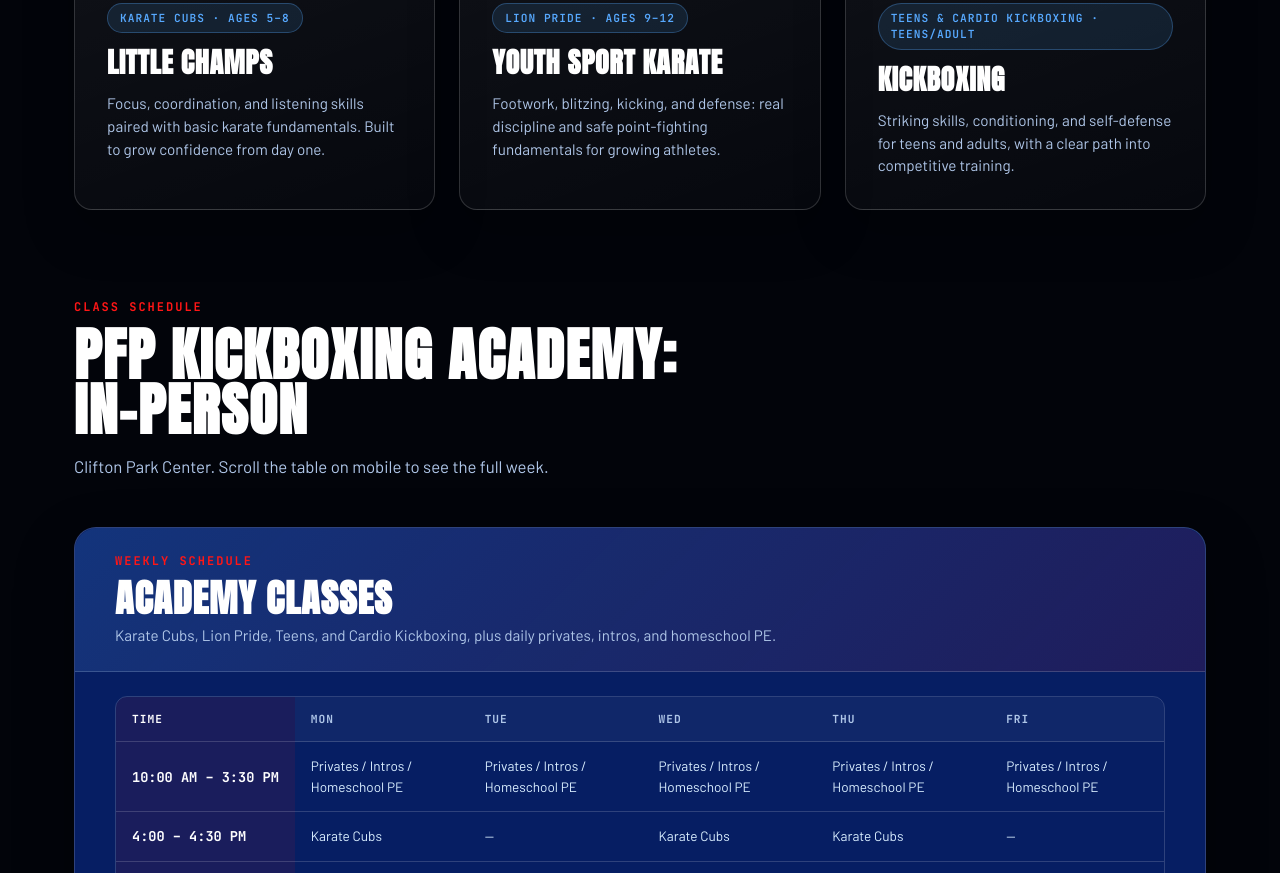
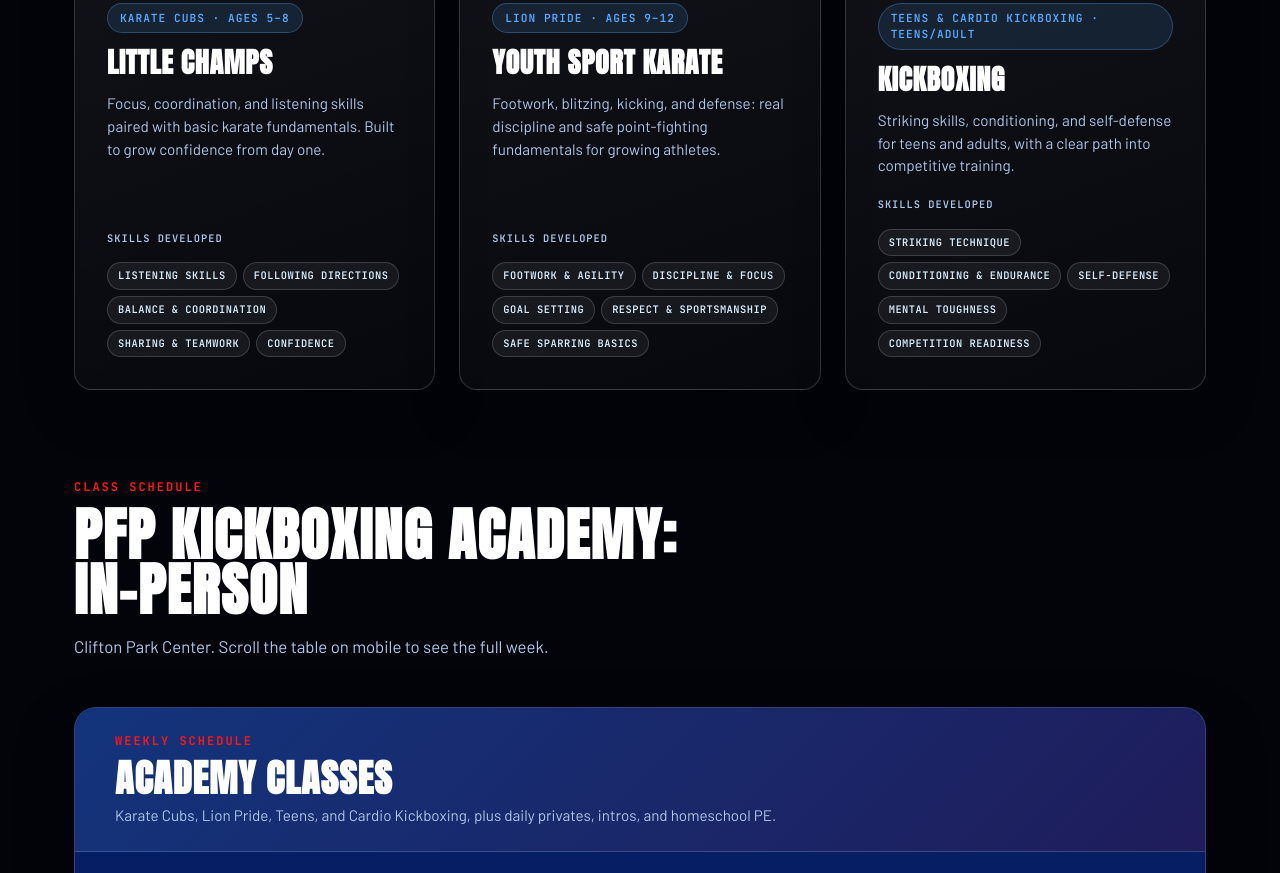
Before and after one commit to pfpkickboxingacademy-cmd/pfp-kickboxing-academy, a plain HTML site: page index.html in a window 1280 px wide. Shown: the part 2307-3180 px from the top of the page. Drawn offline with Linux system fonts and the light colour scheme.

Commit message:
Point Fighting University naming fix, PFP apparel wording, free-class/start-training buttons route to contact page, skills-developed tags on program cards, smaller mobile nav button

```diff
--- a/index.html
+++ b/index.html
@@ -217,6 +217,16 @@
     color:var(--ice);background:rgba(255,255,255,0.06);border:1px solid var(--line);
     padding:8px 14px;border-radius:100px;
   }
+  .skills-label{
+    font-family:'JetBrains Mono',monospace;font-size:0.65rem;letter-spacing:1px;text-transform:uppercase;
+    color:var(--muted);display:block;margin-top:4px;
+  }
+  .skills-tags{display:flex;flex-wrap:wrap;gap:6px;}
+  .pill-sm{
+    font-family:'JetBrains Mono',monospace;font-size:0.65rem;letter-spacing:0.5px;text-transform:uppercase;
+    color:var(--ice);background:rgba(255,255,255,0.06);border:1px solid var(--line);
+    padding:5px 10px;border-radius:100px;
+  }
 
   /* COACHES */
   .about-teaser{background:var(--navy);border-top:1px solid var(--line);border-bottom:1px solid var(--line);}
@@ -295,6 +305,7 @@
   @media (max-width:900px){
     .nav-links,.nav-actions .btn-ghost{display:none;}
     .hamburger{display:flex;}
+    .nav-actions .btn-primary{padding:9px 14px;font-size:0.65rem;letter-spacing:0.5px;}
     .hero .wrap{grid-template-columns:1fr;}
     .badges .wrap{grid-template-columns:repeat(2,1fr);}
     .cards,.cards.cols-2{grid-template-columns:1fr;}
@@ -343,7 +354,7 @@
       <h1>Train with purpose.<br><span>Fight with confidence.</span></h1>
       <p class="lede">Whether you're stepping onto the mat for the very first time or preparing for your next championship, train with Sensei Tyreeke Saint through world-class instruction designed to help you reach your next level.</p>
       <div class="hero-ctas">
-        <a href="mailto:PFPkickboxingacademy@gmail.com" class="btn btn-primary">Start Training</a>
+        <a href="contact.html#free-class" class="btn btn-primary">Start Training</a>
         <a href="#programs" class="btn btn-ghost">Explore Programs</a>
       </div>
     </div>
@@ -419,18 +430,42 @@
         <span class="tag">Karate Cubs · Ages 5&ndash;8</span>
         <h3>Little Champs</h3>
         <p>Focus, coordination, and listening skills paired with basic karate fundamentals. Built to grow confidence from day one.</p>
+        <span class="skills-label">Skills Developed</span>
+        <div class="skills-tags">
+          <span class="pill-sm">Listening Skills</span>
+          <span class="pill-sm">Following Directions</span>
+          <span class="pill-sm">Balance &amp; Coordination</span>
+          <span class="pill-sm">Sharing &amp; Teamwork</span>
+          <span class="pill-sm">Confidence</span>
+        </div>
       </div>
       <div class="card">
         <div class="program-photo"><img src="images/lion-pride.jpg" alt="Lion Pride student with competition medals"></div>
         <span class="tag">Lion Pride · Ages 9&ndash;12</span>
         <h3>Youth Sport Karate</h3>
         <p>Footwork, blitzing, kicking, and defense: real discipline and safe point-fighting fundamentals for growing athletes.</p>
+        <span class="skills-label">Skills Developed</span>
+        <div class="skills-tags">
+          <span class="pill-sm">Footwork &amp; Agility</span>
+          <span class="pill-sm">Discipline &amp; Focus</span>
+          <span class="pill-sm">Goal Setting</span>
+          <span class="pill-sm">Respect &amp; Sportsmanship</span>
+          <span class="pill-sm">Safe Sparring Basics</span>
+        </div>
       </div>
       <div class="card">
         <div class="program-photo"><img src="images/adults-kickboxing.jpg" alt="Teens and adults training together in class"></div>
         <span class="tag">Teens &amp; Cardio Kickboxing · Teens/Adult</span>
         <h3>Kickboxing</h3>
         <p>Striking skills, conditioning, and self-defense for teens and adults, with a clear path into competitive training.</p>
+        <span class="skills-label">Skills Developed</span>
+        <div class="skills-tags">
+          <span class="pill-sm">Striking Technique</span>
+          <span class="pill-sm">Conditioning &amp; Endurance</span>
+          <span class="pill-sm">Self-Defense</span>
+          <span class="pill-sm">Mental Toughness</span>
+          <span class="pill-sm">Competition Readiness</span>
+        </div>
       </div>
     </div>
   </div>
@@ -538,7 +573,7 @@
         </div>
         <span class="coach-role">Co-Founder and Head Instructor</span>
         <h3>Sensei Tyreeke Saint</h3>
-        <p class="bio">WAKO World Champion and 3rd degree black belt, competing for Top Ten Team USA in NASKA and WAKO point fighting. Founder of Point Fighter University.</p>
+        <p class="bio">WAKO World Champion and 3rd degree black belt, competing for Top Ten Team USA in NASKA and WAKO point fighting. Founder of Point Fighting University.</p>
         <span class="card-link">Meet the Team &rarr;</span>
       </a>
       <a href="about.html" class="coach-card">
@@ -645,7 +680,7 @@
     <h2>Ready to take the next step?</h2>
     <p>Come try your first class on us, or jump straight in with a discounted 2-week trial and see what PFP is all about.</p>
     <div class="hero-ctas">
-      <a href="mailto:PFPkickboxingacademy@gmail.com" class="btn btn-ghost">Book Your Free Class</a>
+      <a href="contact.html#free-class" class="btn btn-ghost">Book Your Free Class</a>
       <a href="https://sparkpages.io/cart/2/?i=_BbGb&amp;c=&amp;ocu=" target="_blank" rel="noopener" class="btn btn-ghost">Start Your $100 2-Week Trial</a>
     </div>
   </div>
```
Also changed, not shown: about.html (+2 -1 lines), contact.html (+2 -1 lines), online-training.html (+6 -5 lines), shop.html (+3 -2 lines).
